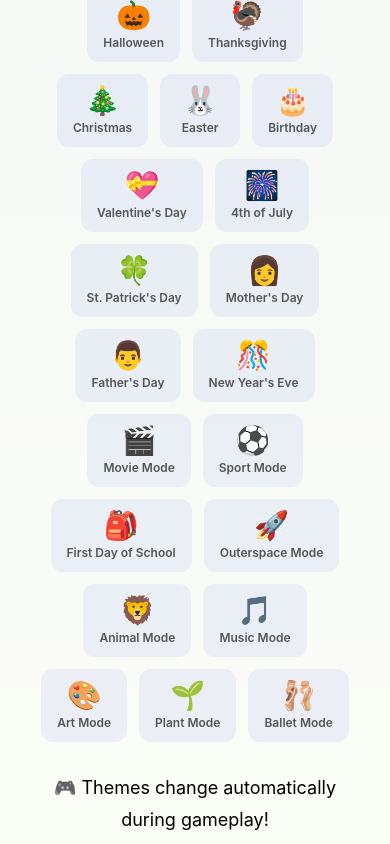
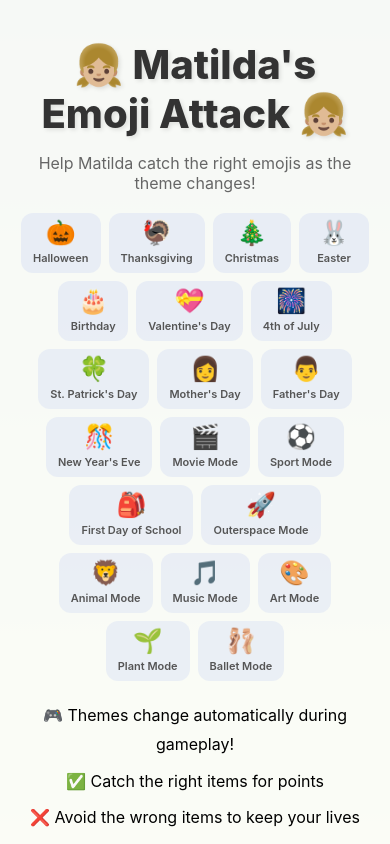
Before and after one commit to rygramer/emoji-attack, a React (Vite) app: page / in a window 390 px wide. Built offline with nearby package versions, Linux system fonts and the light colour scheme.

Commit message:
fix mobile menu

```diff
--- a/src/components/Game/Game.module.css
+++ b/src/components/Game/Game.module.css
@@ -20,11 +20,16 @@
   align-items: center;
   justify-content: center;
   z-index: 500;
+  overflow-y: auto;
+  overflow-x: hidden;
 }
 
 .menuContent {
   text-align: center;
   padding: 40px;
+  width: 100%;
+  max-width: 900px;
+  margin: auto;
 }
 
 .gameTitle {
@@ -158,42 +163,63 @@
 
 /* Mobile responsive */
 @media (max-width: 768px) {
+  .menuOverlay {
+    align-items: flex-start;
+    padding: 20px 0;
+  }
+
+  .menuContent {
+    padding: 20px;
+    margin: 0;
+  }
+
   .gameTitle {
-    font-size: 48px;
+    font-size: 40px;
+    margin-bottom: 15px;
   }
 
   .gameDescription {
-    font-size: 18px;
+    font-size: 16px;
+    margin-bottom: 20px;
   }
 
   .holidayShowcase {
-    gap: 12px;
+    gap: 8px;
+    margin: 15px 0;
+  }
+
+  .holidayItem {
+    padding: 8px 12px;
+    min-width: 70px;
+  }
+
+  .holidayEmoji {
+    font-size: 24px;
+  }
+
+  .holidayName {
+    font-size: 11px;
+  }
+
+  .instructions {
+    font-size: 16px;
     margin: 20px 0;
   }
 
-  .holidayItem {
-    padding: 12px 16px;
-  }
-
-  .holidayEmoji {
-    font-size: 28px;
-  }
-
-  .holidayName {
-    font-size: 12px;
-  }
-
-  .instructions {
-    font-size: 18px;
+  .instructions p {
+    margin: 8px 0;
   }
 
   .startButton {
     padding: 16px 40px;
     font-size: 20px;
+    margin-top: 15px;
   }
 
   .controls {
-    font-size: 14px;
+    font-size: 13px;
+    margin-top: 20px;
+    margin-bottom: 20px;
   }
 
   .pausedText {
```
